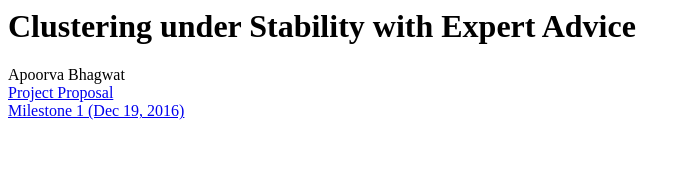
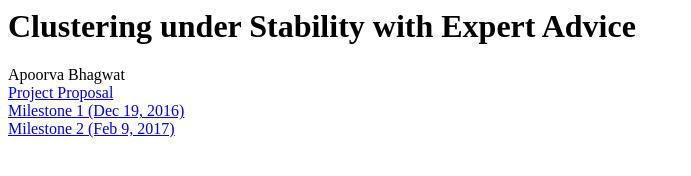
Before and after one commit to abhagwat/abhagwat.github.io, a plain HTML site: page index.html in a window 1280 px wide. Shown: the whole page, without its empty margins (0-691 px from the left). Drawn offline with Linux system fonts and the light colour scheme.

Commit message:
February milestone

```diff
--- a/index.html
+++ b/index.html
@@ -8,5 +8,7 @@
         <br/>
         <a href="milestone1.pdf">Milestone 1 (Dec 19, 2016)</a>
         <br/>
+        <a href="feb-milestone.pdf">Milestone 2 (Feb 9, 2017)</a>
+        <br/>
     </body>
 </html>
```
Also changed, not shown: 1 other file.
